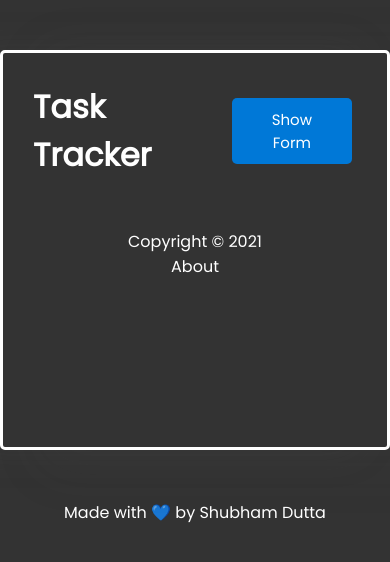
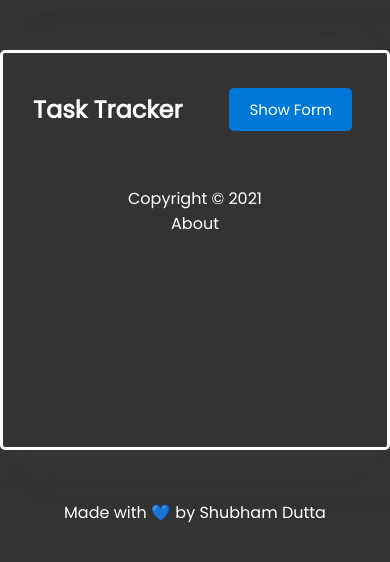
Before and after one commit to Shubhamdutta2000/Task-Tracer-with-Vue-Firebase, a Vue app: page / in a window 390 px wide. Shown: the top 562 px of the page. Built offline with nearby package versions, Linux system fonts and the light colour scheme; no server answers; the database is empty.

Commit message:
responsive to heading

```diff
--- a/src/App.vue
+++ b/src/App.vue
@@ -3,6 +3,7 @@
     <div class="container">
       <!-- toggle-form event listener -->
       <Header
+        :isMobile="isMobile"
         @toggle-form="toggleForm"
         :showForm="showForm"
         title="Task Tracker"
@@ -29,6 +30,7 @@ export default {
   data() {
     return {
       showForm: false,
+      isMobile: window.innerWidth <= 880, // for responsiveness
     };
   },
 
--- a/src/components/Header.vue
+++ b/src/components/Header.vue
@@ -1,10 +1,16 @@
 <template>
   <header>
-    <h1>{{ title }}</h1>
+    <!-- Responsiveness for different devices -->
+    <div v-if="!isMobile">
+      <h1>{{ title }}</h1>
+    </div>
+    <div v-else>
+      <h2>{{ title }}</h2>
+    </div>
     <!--
       Use btn-click event listener &
       Emit toggle-form event for adding new task
-     if current route is in home route then only show this Button
+      if current route is in home route then only show this Button
     -->
     <Button
       v-show="homePage"
@@ -23,6 +29,7 @@ export default {
   props: {
     title: String,
     showForm: Boolean,
+    isMobile: String,
   },
   components: {
     Button,
```
Also changed, not shown: 1 other file (tests, documents, lock files or other folders).
